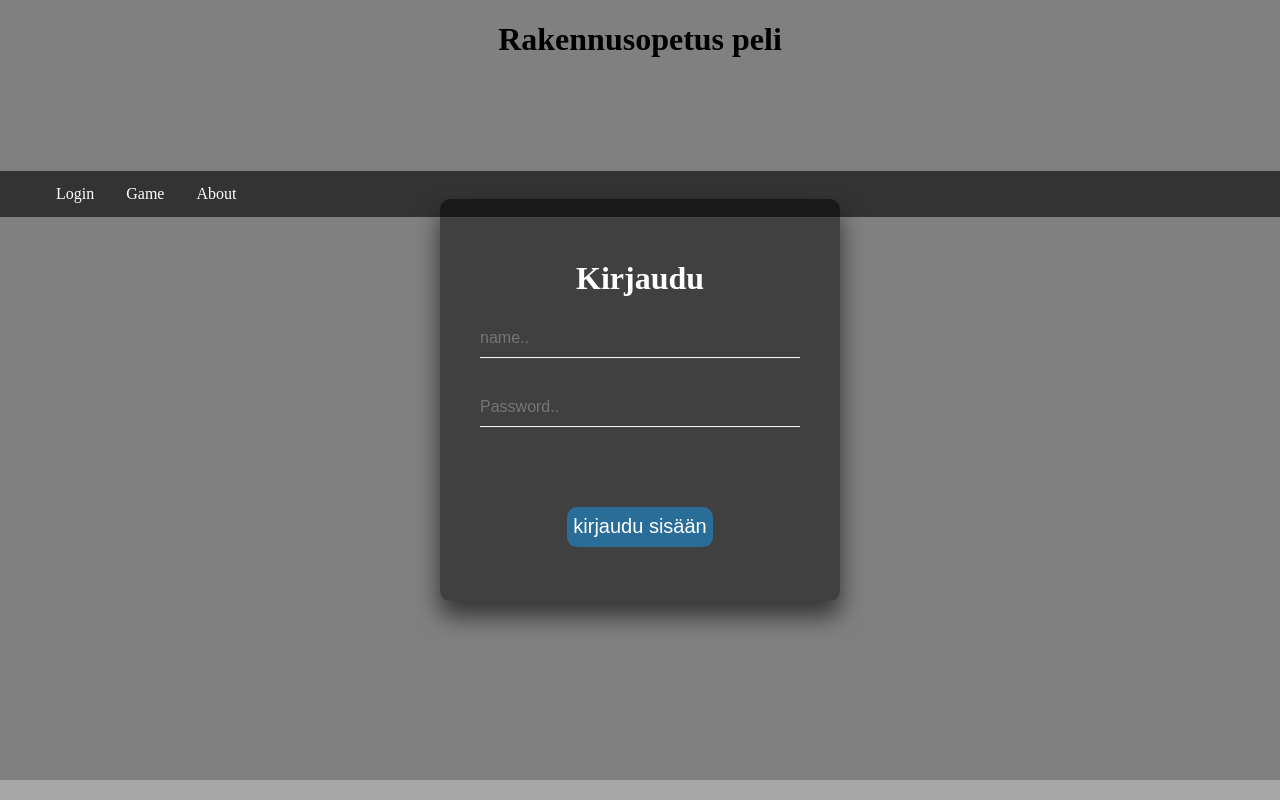
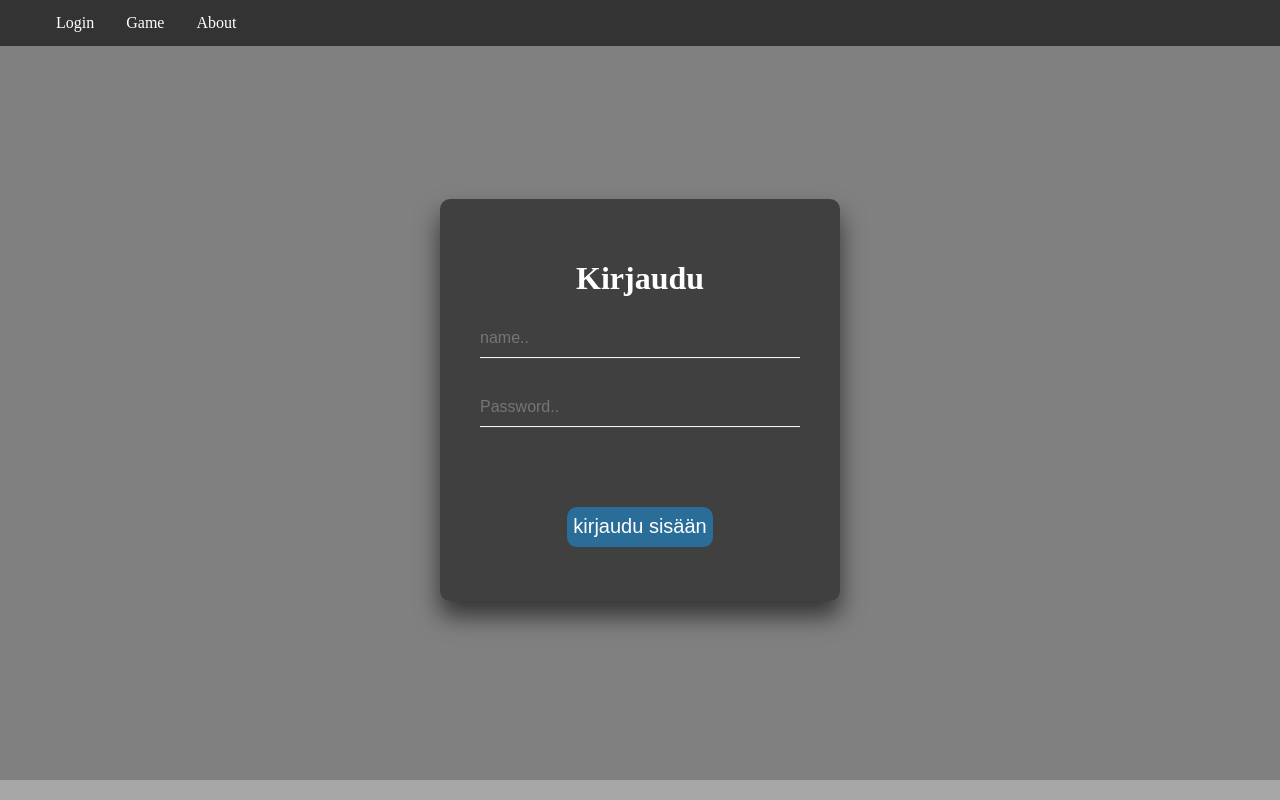
Before and after one commit to suvisyrjalainen/raksapeli_web, a React (Create React App) app in the folder my-app/: page / in a window 1280 px wide. Built offline with nearby package versions, Linux system fonts and the light colour scheme; no server answers.

Commit message:
New update

```diff
--- a/my-app/src/App.js
+++ b/my-app/src/App.js
@@ -31,9 +31,6 @@ class App extends Component {
 
         return (
           <div>
-            <header>
-              <h1>Rakennusopetus peli</h1>
-            </header>
           <Router>
             <div>
               <ul>
--- a/my-app/src/style.css
+++ b/my-app/src/style.css
@@ -3,10 +3,6 @@ body {
   margin: 0;
 }
 
-header {
-  text-align: center;
-  height: 150px;
-}
 
 ul {
   list-style-type: none;
```
